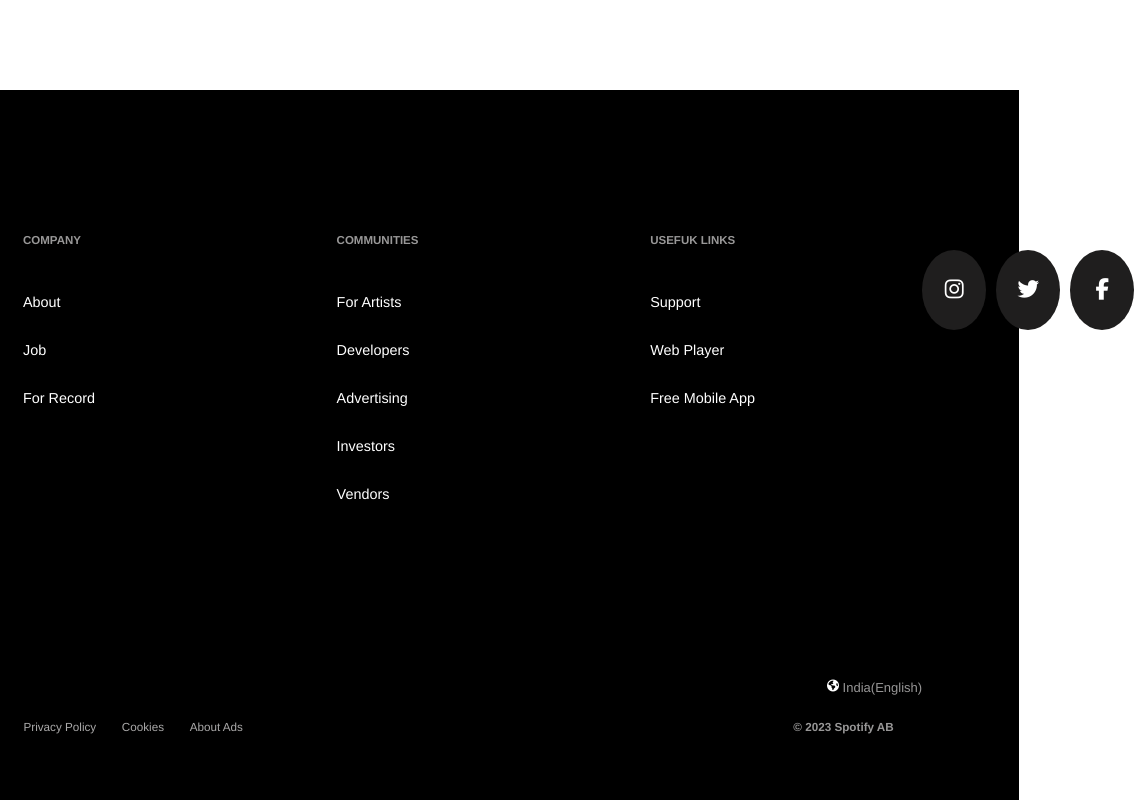
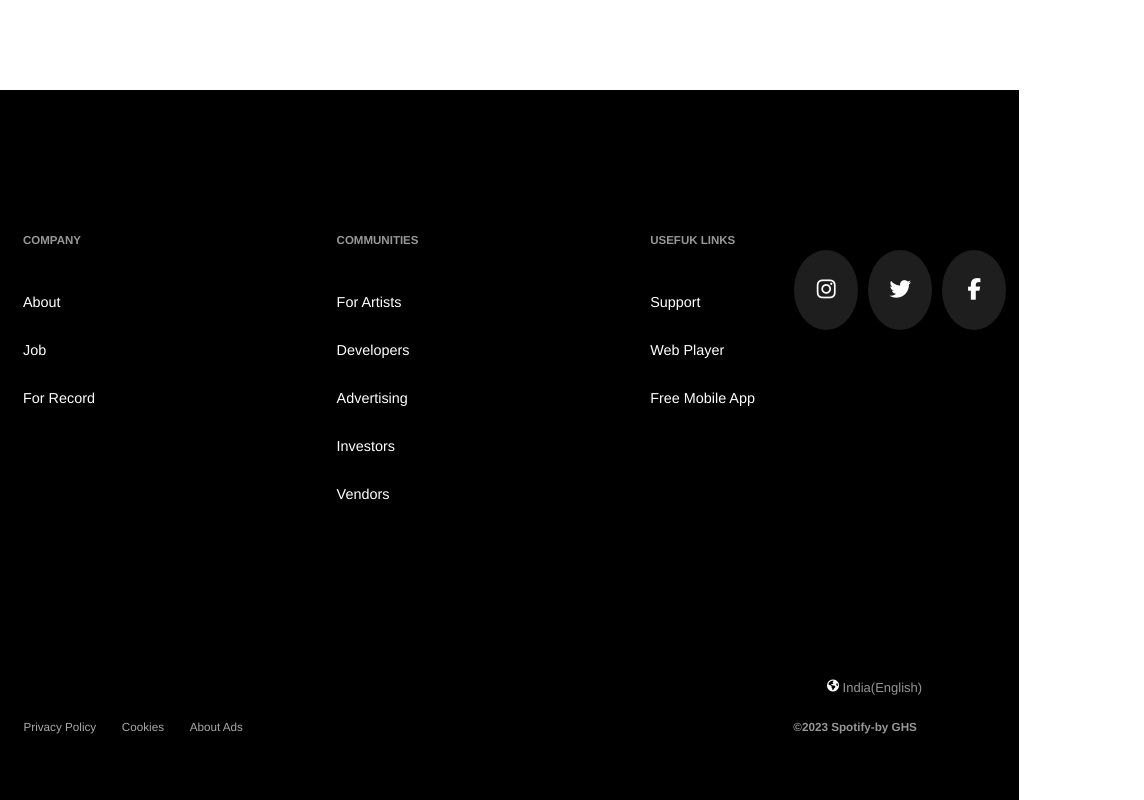
Before and after one commit to ghsharma/Spotify-clone, a plain HTML site: page premium/premium.html in a window 1280 px wide. Shown: the part 4853-5653 px from the top of the page, 261-1405 px from the left, 1144 px wide, since content can reach past the window. Drawn offline with Linux system fonts and the light colour scheme; a web font is replaced by a local one.

Commit message:
screenshots added

```diff
--- a/premium/premium.css
+++ b/premium/premium.css
@@ -473,7 +473,7 @@
   .social{
 
     margin: 20vh;
-    margin-left: 0vw;
+    margin-left: -10vw;
 
   }
 
--- a/premium/premium.html
+++ b/premium/premium.html
@@ -306,7 +306,7 @@
         <li>Privacy Policy</li>
         <li>Cookies</li>
         <li>About Ads</li>
-        <h1>© 2023 Spotify AB</h1>
+        <h1>©2023 Spotify-by GHS</h1>
     </ul>
 
 
```
Also changed, not shown: index.html (+1 -1 lines), search/search.html (+2 -1 lines), your library/library.html (+1 -1 lines), screenshots/landing page.png (added), screenshots/library page.png (added), screenshots/search page.png (added).
